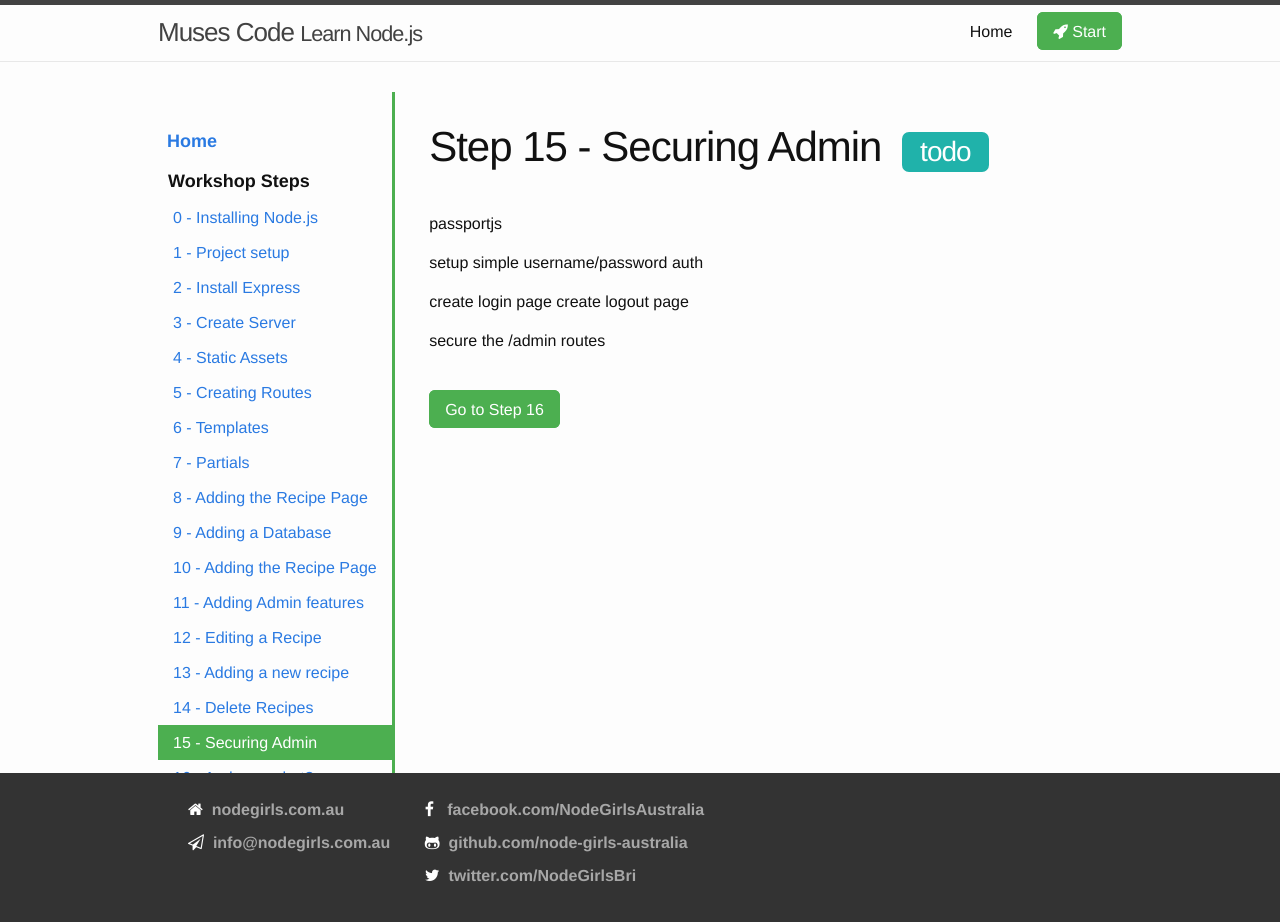
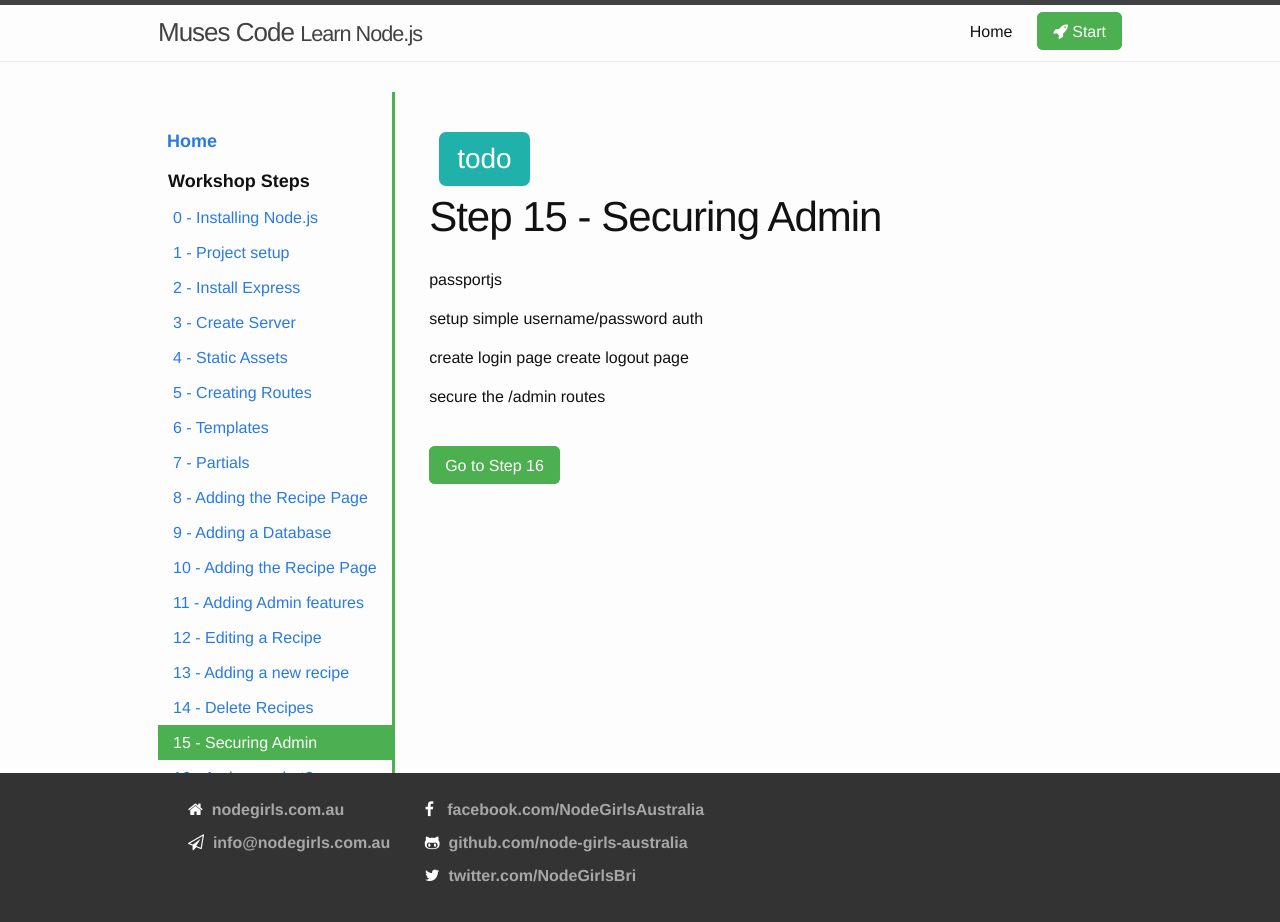
Before and after one commit to muses-code-js/learn-nodejs, a Jekyll site: the page built from _steps/step15-securing-admin.markdown, in a window 1280 px wide. Built offline with Jekyll 4.4.1, drawn with Linux system fonts in a browser that asks for light colours; nearby versions of some CDN libraries.

Commit message:
tweak layout

```diff
--- a/_layouts/step.html
+++ b/_layouts/step.html
@@ -4,11 +4,10 @@ layout: default
 <article class="post">
 
   <header class="post-header">
-    <h2 class="post-title"> Step {{page.number}} - {{ page.title | escape }}
-        {% if page.status %}
-        <span id="watermark">{{ page.status }}</span>
-        {% endif %}
-    </h1>
+    {% if page.status %}
+    <div id="watermark">{{ page.status }}</div>
+    {% endif %}
+    <h2 class="post-title"> Step {{page.number}} - {{ page.title | escape }}</h2>
     </header>
 
   <div class="post-content">
--- a/_sass/draft.scss
+++ b/_sass/draft.scss
@@ -1,4 +1,4 @@
-span#watermark {
+div#watermark {
 display: inline-block;
 padding: 3px 15px;
 background-color: lightseagreen;
```
